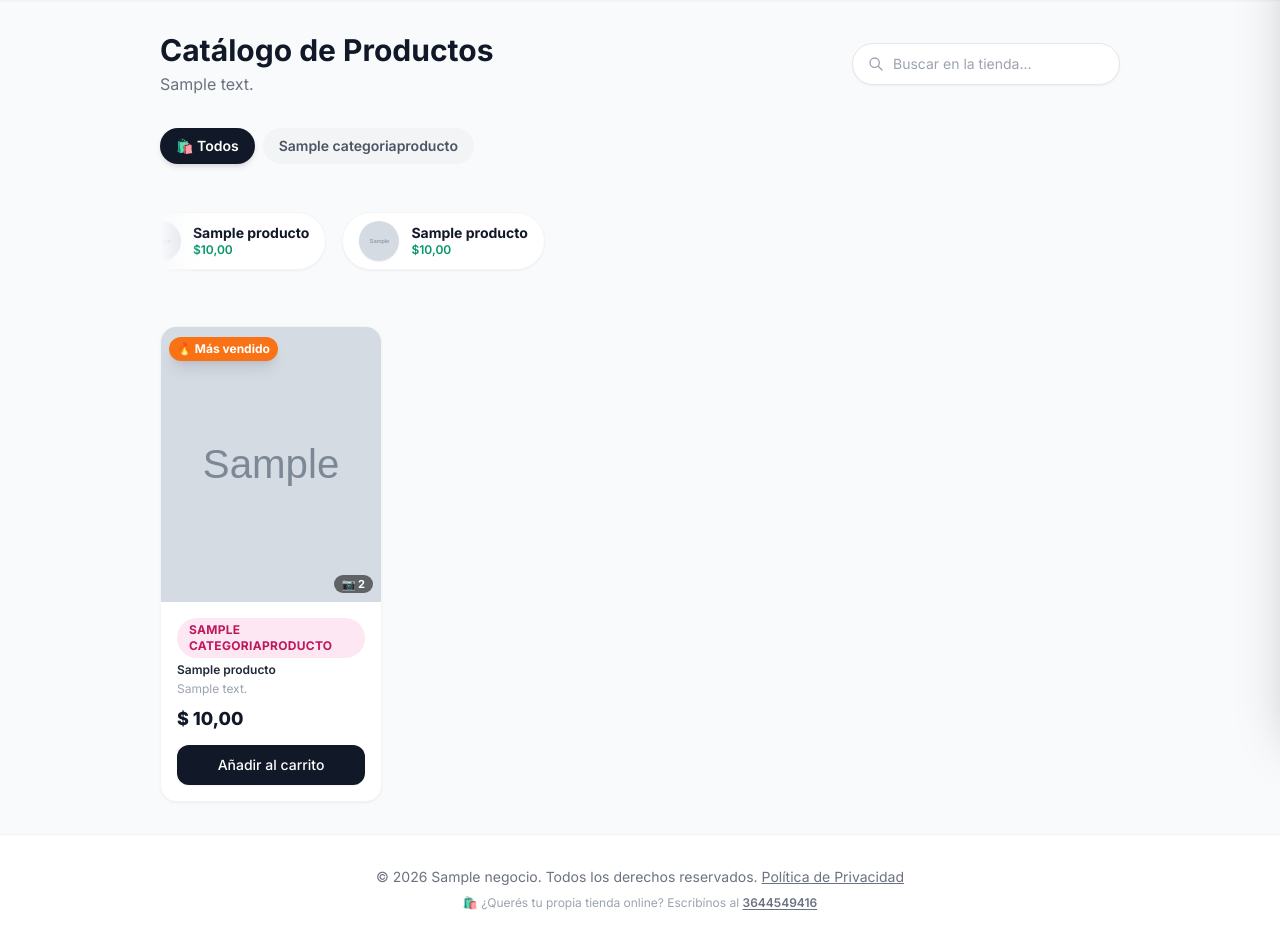
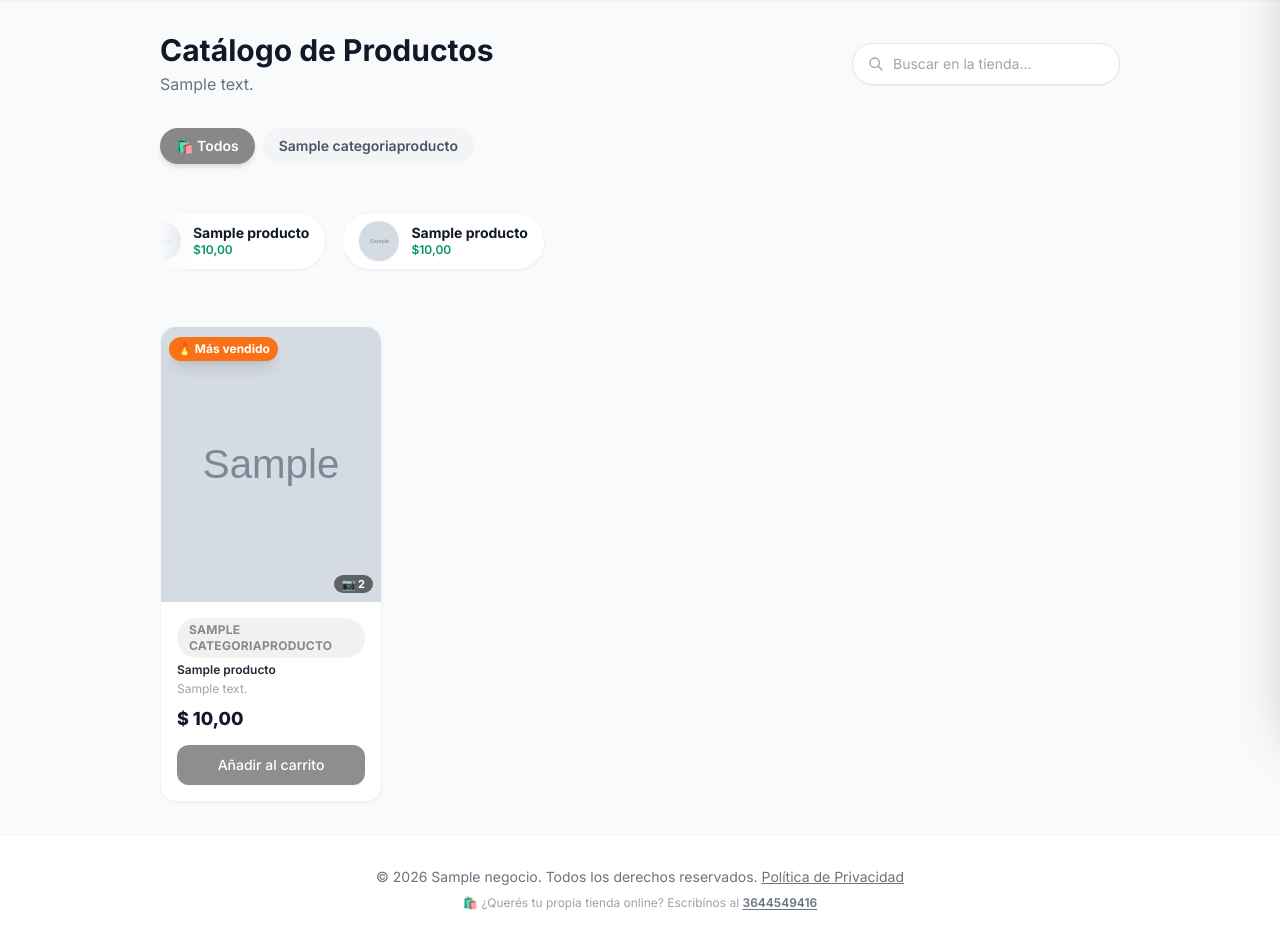
Before and after one commit to Maxii9/Dulce_Detalle, a Django app: a page that uses dulce_detalle/app/templates/tienda_publica/index.html in a window 1280 px wide. Shown: the part 73-1016 px from the top of the page. Run offline with Django 5.2, Linux system fonts and the light colour scheme; tables that the repository leaves empty hold one stand-in row (values such as "Sample post"); grey boxes marked "Sample" are stand-in pictures; some libraries are stand-ins or nearby versions.

Commit message:
feat: colores dinámicos de la tienda pública según cada negocio

```diff
--- a/dulce_detalle/app/templates/tienda_publica/base_publica.html
+++ b/dulce_detalle/app/templates/tienda_publica/base_publica.html
@@ -10,8 +10,19 @@
     body { font-family: 'Inter', sans-serif; }
     .transition-all { transition: all 0.3s ease; }
     :root {
-      --color-primary: {{ negocio.color_primario|default:"#6d28d9" }};
+      --color-primary:   {{ negocio.color_primario|default:"#6d28d9" }};
+      --color-secondary: {{ negocio.color_secundario|default:"#7c3aed" }};
+      /* Tints derivados automáticamente */
+      --color-primary-bg:   color-mix(in srgb, var(--color-primary) 12%, #ffffff);
+      --color-primary-text: var(--color-primary);
     }
+    /* Clases utilitarias que usan el color del negocio */
+    .bg-tienda    { background-color: var(--color-primary) !important; }
+    .text-tienda  { color: var(--color-primary) !important; }
+    .border-tienda{ border-color: var(--color-primary) !important; }
+    .bg-tienda-soft { background-color: var(--color-primary-bg) !important; }
+    .hover\:bg-tienda:hover { background-color: var(--color-secondary) !important; }
+    .ring-tienda  { --tw-ring-color: var(--color-primary); }
   </style>
   <script>
     tailwind.config = {
--- a/dulce_detalle/app/templates/tienda_publica/checkout.html
+++ b/dulce_detalle/app/templates/tienda_publica/checkout.html
@@ -111,7 +111,11 @@
         {% endif %}
 
         <div class="pt-6 border-t border-gray-100">
-          <button type="submit" class="w-full py-4 bg-brand hover:bg-purple-700 text-white font-bold rounded-xl shadow-lg shadow-brand/30 transition-all text-lg tracking-wide">
+          <button type="submit"
+                  class="w-full py-4 text-white font-bold rounded-xl shadow-lg transition-all text-lg tracking-wide"
+                  style="background:var(--color-primary);box-shadow:0 8px 24px color-mix(in srgb,var(--color-primary) 35%,transparent)"
+                  onmouseover="this.style.background='var(--color-secondary)'"
+                  onmouseout="this.style.background='var(--color-primary)'">
             Enviar Pedido por ${{ total }}
           </button>
         </div>
--- a/dulce_detalle/app/templates/tienda_publica/index.html
+++ b/dulce_detalle/app/templates/tienda_publica/index.html
@@ -33,13 +33,13 @@
   <div class="flex gap-2 pb-2 min-w-max">
     <a href="{% url 'tienda_publica' negocio.slug %}{% if query %}?q={{ query }}{% endif %}"
        class="px-4 py-2 rounded-full text-sm font-semibold whitespace-nowrap transition-all
-              {% if not tipo_activo %}bg-gray-900 text-white shadow-md{% else %}bg-gray-100 text-gray-600 hover:bg-gray-200{% endif %}">
+              {% if not tipo_activo %}bg-tienda text-white shadow-md{% else %}bg-gray-100 text-gray-600 hover:bg-gray-200{% endif %}">
       🛍️ Todos
     </a>
     {% for valor, etiqueta in tipos %}
     <a href="?categoria={{ valor|stringformat:'s' }}{% if query %}&q={{ query }}{% endif %}"
        class="px-4 py-2 rounded-full text-sm font-semibold whitespace-nowrap transition-all
-              {% if tipo_activo == valor|stringformat:'s' %}bg-gray-900 text-white shadow-md{% else %}bg-gray-100 text-gray-600 hover:bg-gray-200{% endif %}">
+              {% if tipo_activo == valor|stringformat:'s' %}bg-tienda text-white shadow-md{% else %}bg-gray-100 text-gray-600 hover:bg-gray-200{% endif %}">
       {{ etiqueta }}
     </a>
     {% endfor %}
@@ -145,7 +145,7 @@
       {% endif %}
       {% if producto.stock <= 0 %}
         <div class="absolute inset-0 bg-white/60 backdrop-blur-sm z-10 flex items-center justify-center">
-          <span class="bg-gray-900 text-white font-bold text-xs tracking-widest uppercase px-3 py-1.5 rounded-full shadow-lg">Agotado</span>
+          <span class="bg-tienda text-white font-bold text-xs tracking-widest uppercase px-3 py-1.5 rounded-full shadow-lg">Agotado</span>
         </div>
       {% endif %}
 
@@ -174,7 +174,7 @@
 
     <!-- Info -->
     <div class="p-4 flex flex-col flex-1">
-      <span class="inline-block px-3 py-1 rounded-full text-xs font-bold bg-pink-100 text-pink-700 tracking-wide mb-1">
+      <span class="inline-block px-3 py-1 rounded-full text-xs font-bold bg-tienda-soft text-tienda tracking-wide mb-1">
         {{ producto.categoria.nombre|default:"Sin categoría"|upper }}
       </span>
       <p class="text-xs text-gray-800 font-semibold leading-snug line-clamp-2">{{ producto.nombre }}</p>
@@ -197,7 +197,7 @@
           {% else %}
           {# Fallback href para sin JS; JS lo intercepta vía fetch() #}
           <a href="{% url 'agregar_carrito_publico' negocio.slug producto.pk %}"
-             class="btn-add block w-full text-center py-2.5 bg-gray-900 hover:bg-brand text-white font-medium rounded-xl transition-all shadow-sm group-hover:shadow-md text-sm"
+             class="btn-add block w-full text-center py-2.5 bg-tienda hover:bg-tienda text-white font-medium rounded-xl transition-all shadow-sm group-hover:shadow-md text-sm opacity-95 hover:opacity-100"
              data-pk="{{ producto.pk }}"
              data-url-agregar="{% url 'carrito_api_agregar' negocio.slug producto.pk %}"
              data-en-carrito="{{ en_carrito }}"
@@ -293,7 +293,7 @@
       <p id="lb-desc" class="text-xs text-gray-500 mt-1 leading-relaxed max-h-24 overflow-y-auto pr-1 custom-scrollbar"></p>
       <div class="flex items-center justify-between mt-4">
         <p id="lb-precio" class="text-xl font-extrabold text-gray-900"></p>
-        <span class="text-[10px] uppercase font-bold tracking-wider text-pink-600 bg-pink-50 px-2 py-0.5 rounded-full">Detalle</span>
+        <span class="text-[10px] uppercase font-bold tracking-wider text-tienda bg-tienda-soft px-2 py-0.5 rounded-full">Detalle</span>
       </div>
     </div>
   </div>
@@ -549,7 +549,7 @@
       if (estado.count > 0) {
         if (!badge) {
           badge = document.createElement('span');
-          badge.className = 'absolute top-0 right-0 inline-flex items-center justify-center w-5 h-5 text-xs font-bold text-white transform translate-x-1/4 -translate-y-1/4 bg-brand rounded-full border-2 border-white';
+          badge.className = 'absolute top-0 right-0 inline-flex items-center justify-center w-5 h-5 text-xs font-bold text-white transform translate-x-1/4 -translate-y-1/4 bg-tienda rounded-full border-2 border-white';
           btnCart.appendChild(badge);
         }
         badge.textContent = estado.count;
@@ -567,7 +567,7 @@
         + '<svg class="w-10 h-10 text-gray-300" fill="none" stroke="currentColor" viewBox="0 0 24 24"><path stroke-linecap="round" stroke-linejoin="round" stroke-width="1.5" d="M16 11V7a4 4 0 00-8 0v4M5 9h14l1 12H4L5 9z"/></svg>'
         + '</div>'
         + '<p class="font-medium text-gray-500">Tu carrito está vacío</p>'
-        + '<button onclick="cerrarCarrito()" class="px-6 py-2.5 bg-gray-900 text-white rounded-full text-sm font-semibold hover:opacity-80 transition">Empezar a comprar</button>'
+        + '<button onclick="cerrarCarrito()" class="px-6 py-2.5 bg-tienda text-white rounded-full text-sm font-semibold hover:opacity-80 transition">Empezar a comprar</button>'
         + '</div>';
       if (drawerFooter) drawerFooter.innerHTML = '';
       return;
```
